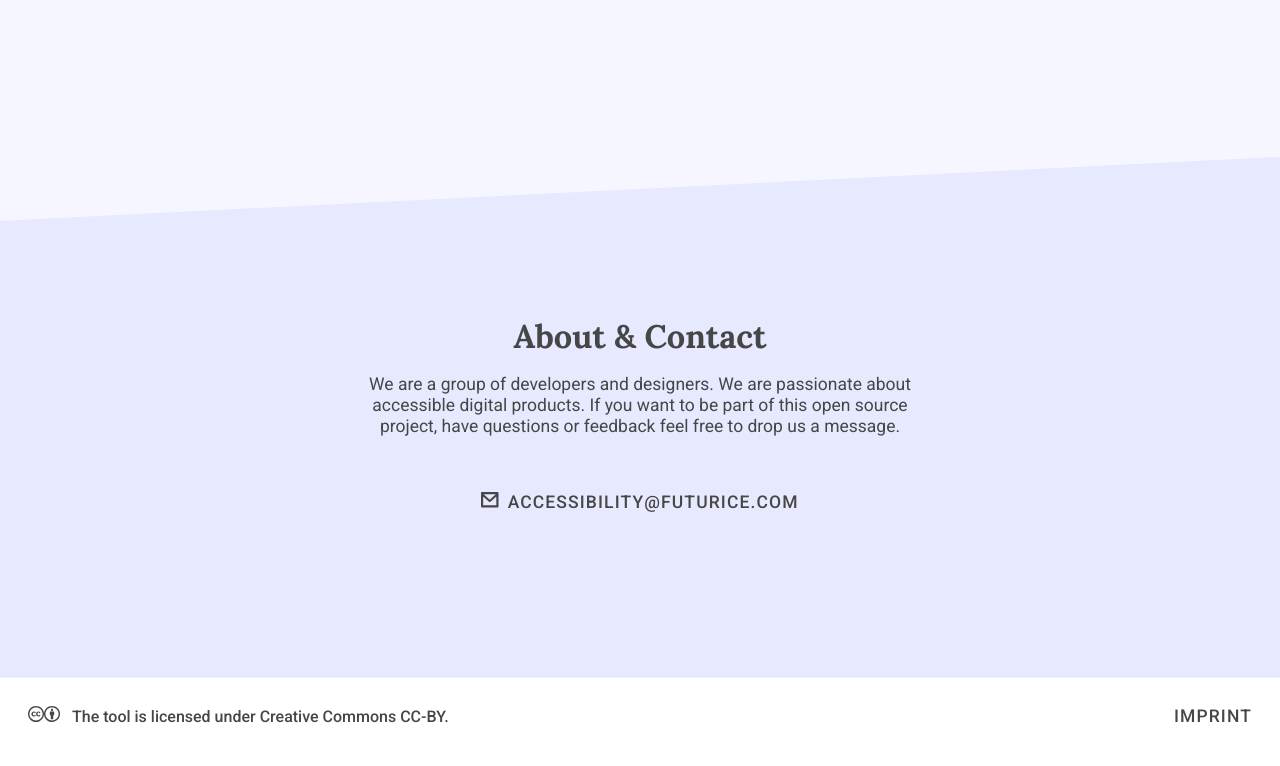
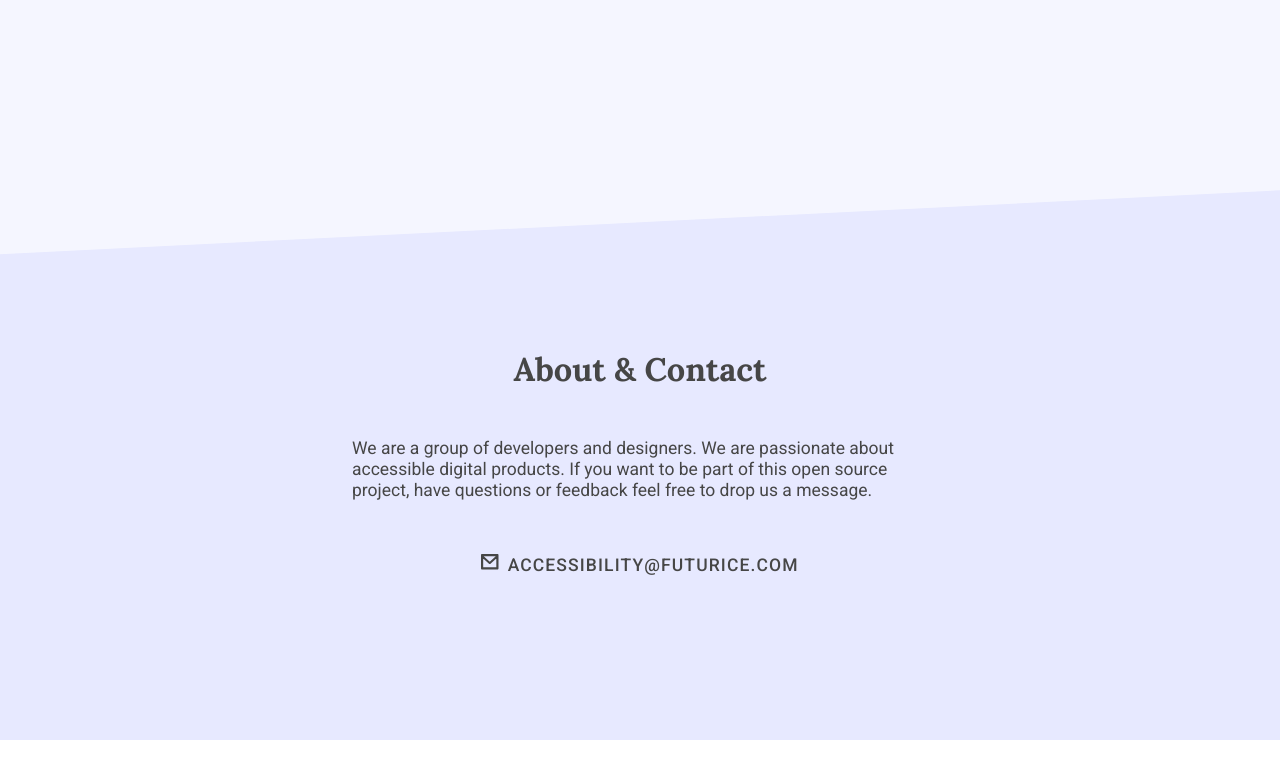
Before and after one commit to accessibility-tools/website, a Next.js app: page / in a window 1280 px wide. Shown: the part 2938-3704 px from the top of the page. Built offline with nearby package versions, Linux system fonts and the light colour scheme.

Commit message:
about section layout update

```diff
--- a/src/pages/index.jsx
+++ b/src/pages/index.jsx
@@ -90,7 +90,16 @@ const LearnMoreImg = styled.img`
 `;
 
 const Subtext = styled.p`
-  max-width: ${({ width }) => (width ? width : "36rem")};
+  max-width: 36rem;
+  ${({ transform }) =>
+    transform &&
+    ` & {
+      text-transform: uppercase;
+      font-weight: 500;
+      letter-spacing: 2.25px;
+      line-height: 1.56;
+    }
+  `};
 
   @media (max-width: 48rem) {
     text-align: center;
@@ -150,7 +159,7 @@ const LandingPage = () => {
           <Stack space="large">
             <Center>
               <h2>Learn more</h2>
-              <Subtext width="34rem">
+              <Subtext transform>
                 Why should we care about accessibility and how to get started?
               </Subtext>
             </Center>
@@ -164,24 +173,20 @@ const LandingPage = () => {
         </Section>
 
         <Section id="about">
-          <Stack width="auto">
-            <Center>
+          <Stack space="medium" center>
             <h2>About & Contact</h2>
             <Subtext>
               We are a group of developers and designers. We are passionate
-                about accessible digital products. If you want to be part of
-                this open source project, have questions or feedback feel free
-                to drop us a message.
+              about accessible digital products. If you want to be part of this
+              open source project, have questions or feedback feel free to drop
+              us a message.
             </Subtext>
-            </Center>
-            <Center>
             <ContactLink
               linkText="accessibility@futurice.com"
               linkUrl="mailto:accessibility@futurice.com"
               linkIcon="mailto"
               isSecondary={true}
             />
-            </Center>
           </Stack>
         </Section>
       </PageContainer>
```
Lines whose indentation alone changed are shown as unchanged.
